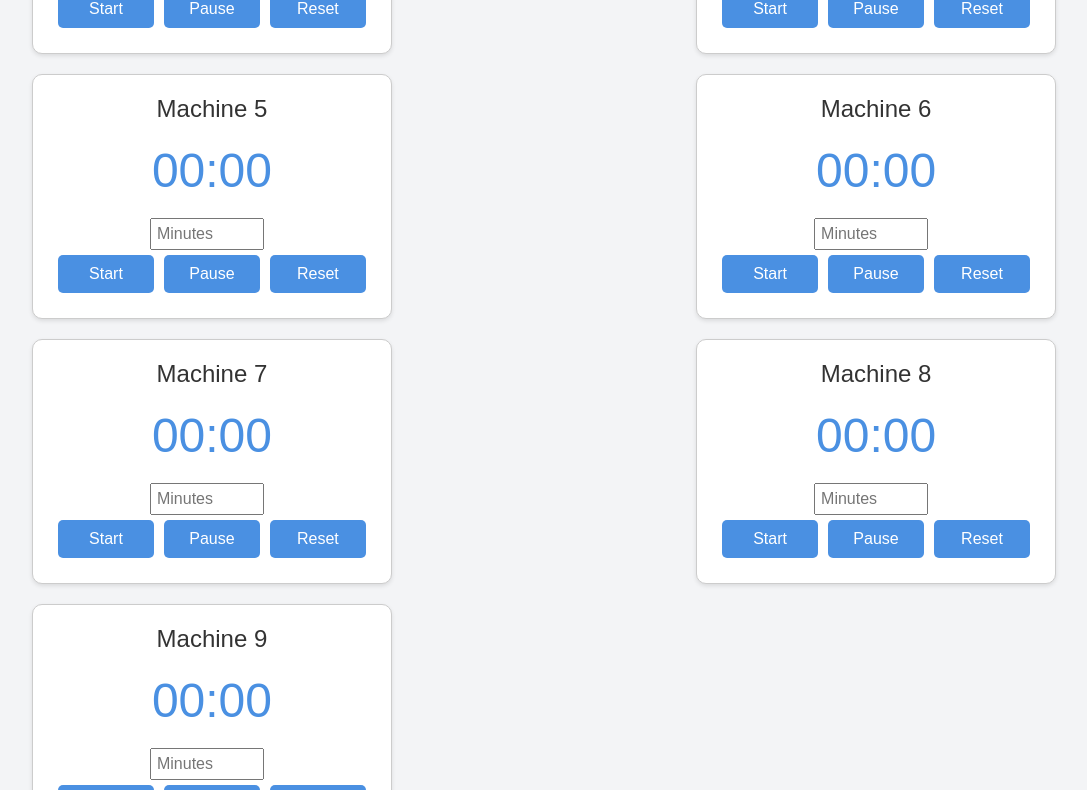
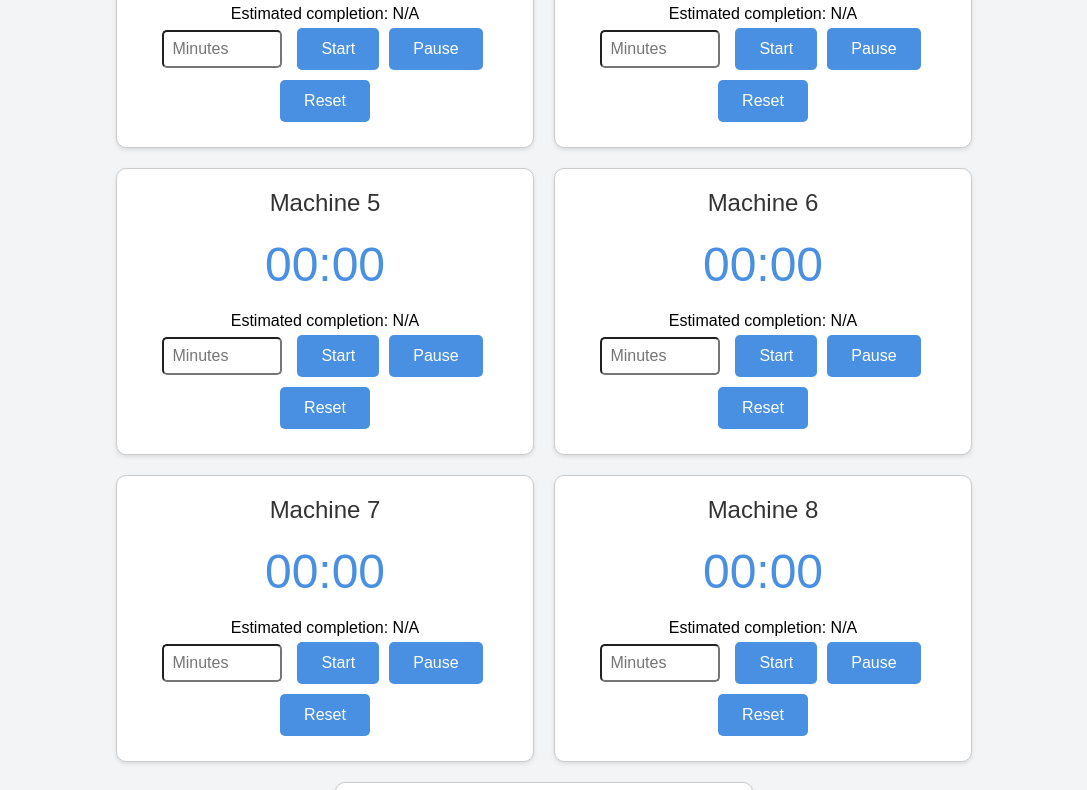
Before and after one commit to bo7ri/counterClinic, a plain HTML site: page index.html in a window 1280 px wide. Shown: the part 584-1374 px from the top of the page, without its empty margins (96-1183 px from the left). Drawn offline with Linux system fonts and the light colour scheme.

Commit message:
add estmite time function

```diff
--- a/index.html
+++ b/index.html
@@ -2,7 +2,7 @@
 <html>
 <head>
   <title>Machine Timers</title>
-  <meta name="viewport" content="width=device-width, initial-scale=1"> <!-- Add this line -->
+  <meta name="viewport" content="width=device-width, initial-scale=1">
   <link rel="stylesheet" type="text/css" href="styles.css">
 </head>
 <body>
--- a/script.js
+++ b/script.js
@@ -3,72 +3,66 @@ for (let i = 1; i <= 9; i++) {
   }
 
   function initializeMachine(machineNumber) {
-    const machine = document.createElement("div");
-    machine.className = "machine";
-    machine.id = `machine-${machineNumber}`;
+    const container = document.getElementById('machine-container');
 
-    const machineLabel = document.createElement("div");
-    machineLabel.className = "machine-label";
+    const machine = document.createElement('div');
+    machine.className = 'machine';
+
+    const machineLabel = document.createElement('div');
+    machineLabel.className = 'machine-label';
     machineLabel.innerHTML = `Machine ${machineNumber}`;
-    machine.appendChild(machineLabel);
 
-    const timerDisplay = document.createElement("div");
-    timerDisplay.className = "timer";
-    timerDisplay.id = `timer-${machineNumber}`;
-    timerDisplay.innerHTML = "00:00";
-    machine.appendChild(timerDisplay);
+    const timer = document.createElement('div');
+    timer.className = 'timer';
+    timer.id = `timer-${machineNumber}`;
+    timer.innerHTML = '00:00';
 
-    const timeInput = document.createElement("input");
-    timeInput.type = "number";
-    timeInput.placeholder = "Minutes";
-    machine.appendChild(timeInput);
+    const estimatedTimeDisplay = document.createElement('div');
+    estimatedTimeDisplay.className = 'estimated-time';
+    estimatedTimeDisplay.id = `estimated-time-${machineNumber}`;
+    estimatedTimeDisplay.innerHTML = 'Estimated completion: N/A';
 
-    let timerInterval;
-    let timeLeft = 0;
+    const inputMinutes = document.createElement('input');
+    inputMinutes.type = 'number';
+    inputMinutes.placeholder = 'Minutes';
+    inputMinutes.id = `input-${machineNumber}`;
 
-    const buttonContainer = document.createElement("div");
-    buttonContainer.className = "button-container";
+    const startButton = document.createElement('button');
+    startButton.innerHTML = 'Start';
+    startButton.addEventListener('click', () => {
+      const input = document.getElementById(`input-${machineNumber}`).value;
+      let timeLeft = input * 60;
+      const intervalId = setInterval(() => {
+        const minutes = Math.floor(timeLeft / 60);
+        const seconds = timeLeft % 60;
+        document.getElementById(`timer-${machineNumber}`).innerHTML = `${minutes}:${seconds.toString().padStart(2, '0')}`;
 
-    const startButton = document.createElement("button");
-    startButton.innerHTML = "Start";
-    startButton.addEventListener("click", () => {
-      clearInterval(timerInterval);
-      timeLeft = parseInt(timeInput.value) * 60;
-      timerDisplay.innerHTML = formatTime(timeLeft);
-      timerInterval = setInterval(() => {
-        timeLeft--;
-        timerDisplay.innerHTML = formatTime(timeLeft);
-        if (timeLeft <= 0) {
-          clearInterval(timerInterval);
-          alert(`Machine ${machineNumber} is done!`);
+        const currentTime = new Date();
+        const estimatedCompletion = new Date(currentTime.getTime() + timeLeft * 1000);
+        const hours = estimatedCompletion.getHours();
+        const minutesET = estimatedCompletion.getMinutes();
+        estimatedTimeDisplay.innerHTML = `Estimated completion: ${hours}:${minutesET.toString().padStart(2, '0')} ${hours >= 12 ? 'PM' : 'AM'}`;
+
+        if (timeLeft === 0) {
+          clearInterval(intervalId);
         }
+        timeLeft -= 1;
       }, 1000);
     });
 
-    const pauseButton = document.createElement("button");
-    pauseButton.innerHTML = "Pause";
-    pauseButton.addEventListener("click", () => {
-      clearInterval(timerInterval);
-    });
+    const pauseButton = document.createElement('button');
+    pauseButton.innerHTML = 'Pause';
 
-    const resetButton = document.createElement("button");
-    resetButton.innerHTML = "Reset";
-    resetButton.addEventListener("click", () => {
-      clearInterval(timerInterval);
-      timeLeft = 0;
-      timerDisplay.innerHTML = "00:00";
-    });
+    const resetButton = document.createElement('button');
+    resetButton.innerHTML = 'Reset';
 
-    buttonContainer.appendChild(startButton);
-    buttonContainer.appendChild(pauseButton);
-    buttonContainer.appendChild(resetButton);
-    machine.appendChild(buttonContainer);
+    machine.appendChild(machineLabel);
+    machine.appendChild(timer);
+    machine.appendChild(estimatedTimeDisplay);
+    machine.appendChild(inputMinutes);
+    machine.appendChild(startButton);
+    machine.appendChild(pauseButton);
+    machine.appendChild(resetButton);
 
-    document.getElementById("machine-container").appendChild(machine);
+    container.appendChild(machine);
   }
-
-  function formatTime(time) {
-    const minutes = Math.floor(time / 60);
-    const seconds = time % 60;
-    return `${minutes.toString().padStart(2, '0')}:${seconds.toString().padStart(2, '0')}`;
-  }
--- a/styles.css
+++ b/styles.css
@@ -6,9 +6,10 @@ body {
   }
 
   .container {
-    width: 80%;
+    max-width: 1200px;
     margin: auto;
     padding: 20px;
+    text-align: center;
   }
 
   h1 {
@@ -20,7 +21,8 @@ body {
   #machine-container {
     display: flex;
     flex-wrap: wrap;
-    justify-content: space-between;
+    justify-content: center;
+    align-items: center;
   }
 
   .machine {
@@ -28,7 +30,7 @@ body {
     height: auto;
     background: #fff;
     border: 1px solid #ccc;
-    margin-bottom: 20px;
+    margin: 10px;
     padding: 20px;
     border-radius: 10px;
     box-shadow: 0 2px 4px rgba(0,0,0,0.1);
@@ -39,6 +41,7 @@ body {
     display: flex;
     justify-content: center;
     flex-wrap: wrap;
+    margin-top: 20px;
   }
 
   .machine-label {
@@ -55,13 +58,14 @@ body {
 
   input {
     width: 100px;
-    padding: 5px;
+    padding: 8px;
     font-size: 16px;
     margin-right: 10px;
+    border-radius: 5px;
   }
 
   button {
-    padding: 10px 20px;
+    padding: 12px 24px;
     font-size: 16px;
     border: none;
     cursor: pointer;
@@ -69,9 +73,8 @@ body {
     border-radius: 5px;
     background-color: #4A90E2;
     color: white;
-    flex: 1;
-    min-width: 80px;
   }
+
   @media only screen and (max-width: 768px) {
     .container {
       width: 95%;
@@ -95,4 +98,8 @@ body {
     .machine {
       width: 100%;
     }
+
+    .button-container {
+      flex-direction: column;
+    }
   }
```
